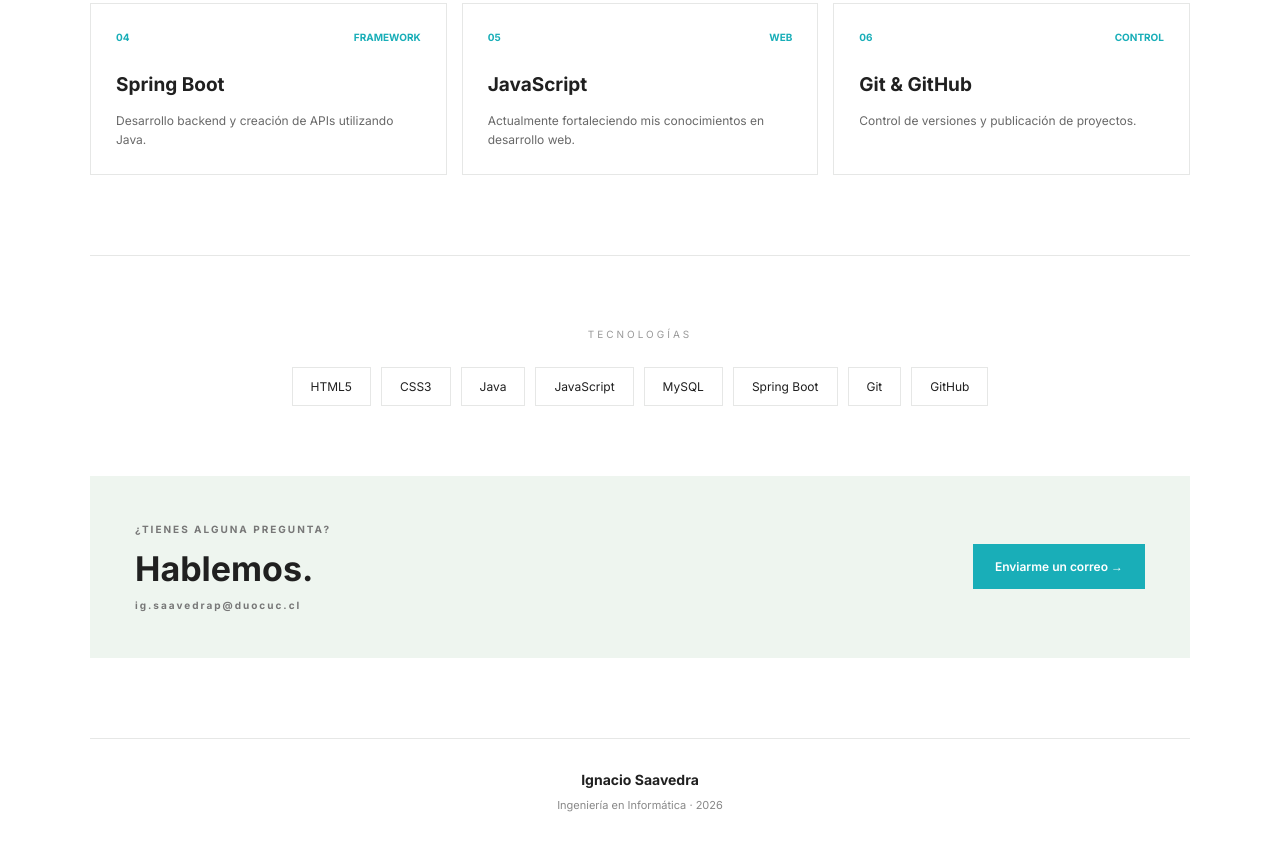
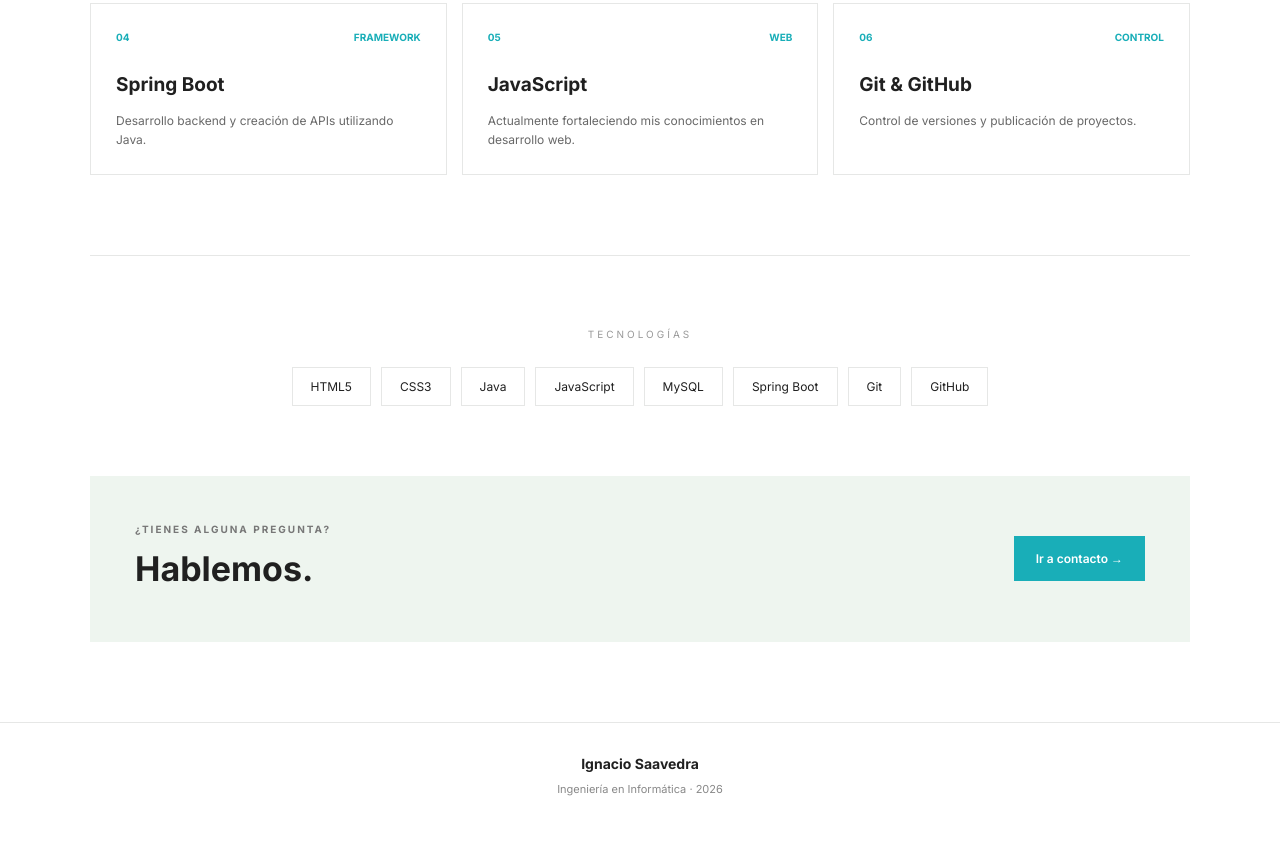
Before and after one commit to ignaciosaavedra18/ig.saavedrap.github.io, a plain HTML site: page index.html in a window 1280 px wide. Shown: the part 2757-3604 px from the top of the page. Drawn offline with Linux system fonts and the light colour scheme.

Commit message:
pagina lista

```diff
--- a/index.html
+++ b/index.html
@@ -84,7 +84,7 @@
                         Ver mis proyectos
                     </a>
 
-                    <a href="src/contacto.html" class="btn-secondary">
+                    <a href="mailto:ig.saavedrap@duocuc.cl" class="btn-secondary">
                         Contactarme
                     </a>
 
@@ -588,17 +588,16 @@
                     Hablemos.
                 </h2>
 
-        <p>
-            ig.saavedrap@duocuc.cl
-        </p>
-
             </div>
 
-    <a href="mailto:ignacio.saavedra@gmail.com">
-        Enviarme un correo →
+            <a href="src/contacto.html">
+                Ir a contacto →
             </a>
 
         </section>
+
+
+    </main>
 
 
 
```
Also changed, not shown: src/contacto.html (+2 -2 lines). Lines whose indentation alone changed are shown as unchanged.
